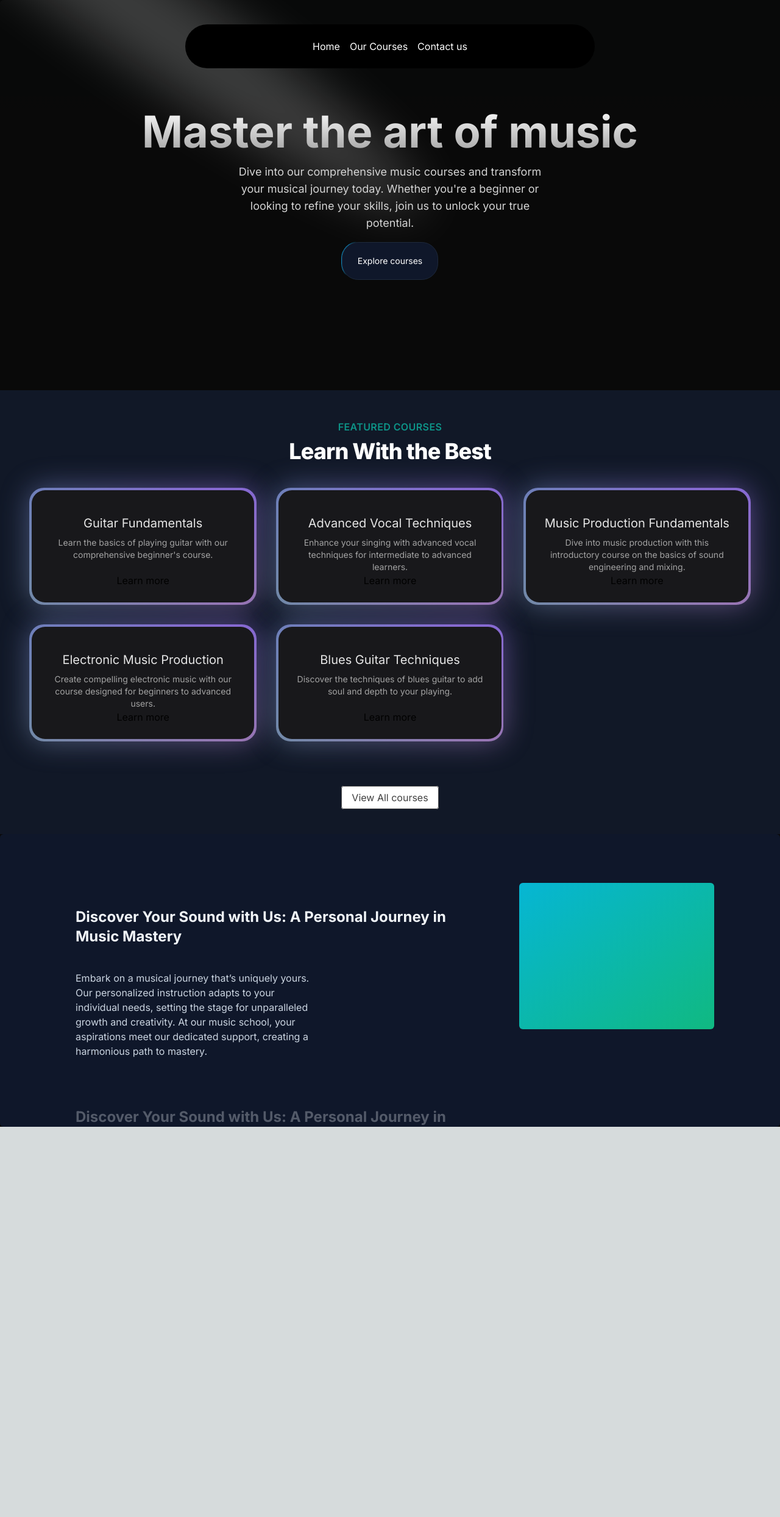
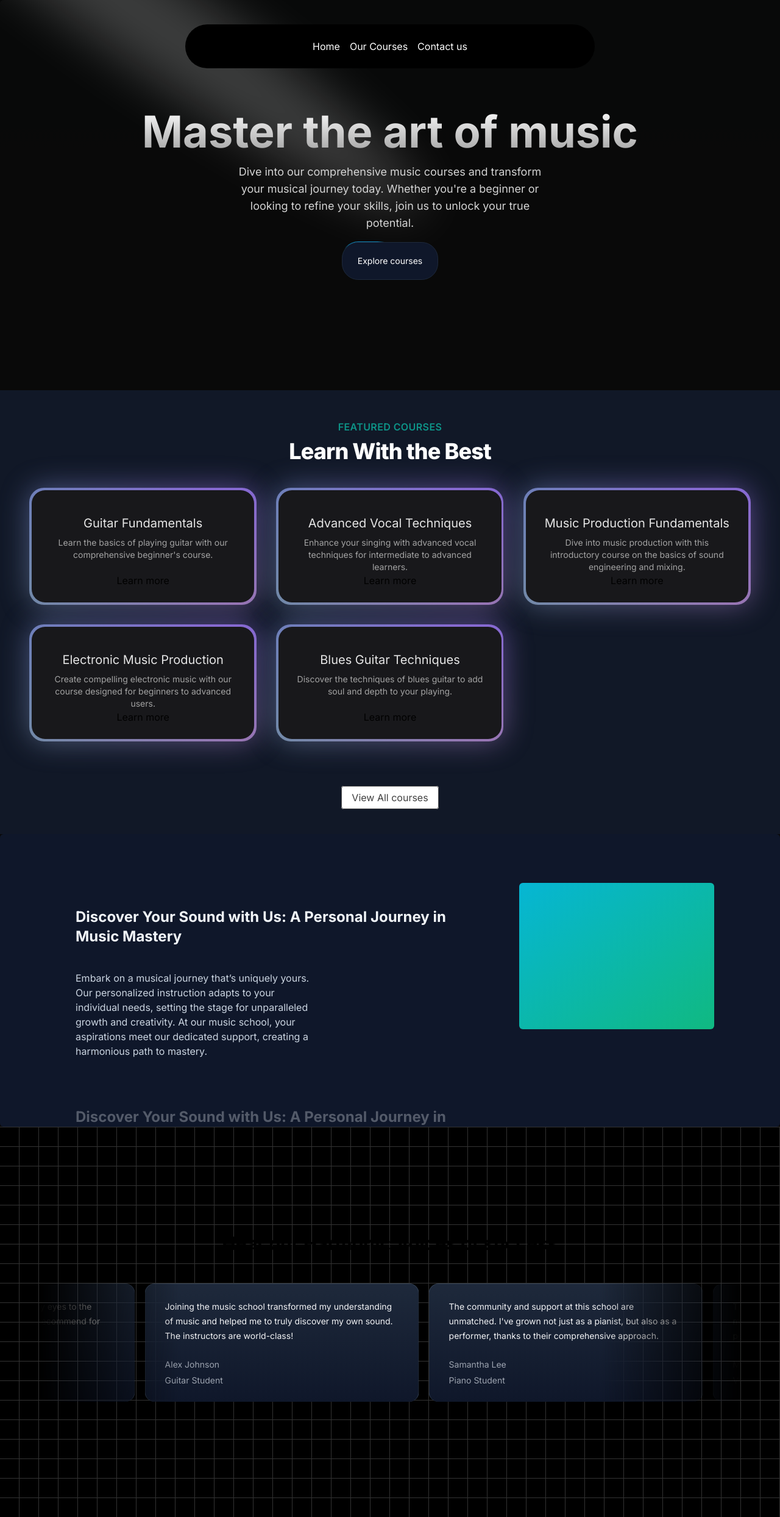
Before and after one commit to iamPankajGhosh/nextjs-project-one, a Next.js app: page / in a window 1280 px wide. Shown: the whole page at 61% size. Before the commit the page ends 1848 px from the top, so only its background shows below. Built offline with nearby package versions, Linux system fonts and the light colour scheme.

Commit message:
add grid background and moving testimonials

```diff
--- a/package.json
+++ b/package.json
@@ -11,6 +11,7 @@
   "dependencies": {
     "clsx": "^2.1.0",
     "framer-motion": "^11.0.25",
+    "mini-svg-data-uri": "^1.4.4",
     "next": "14.1.4",
     "react": "^18",
     "react-dom": "^18",
--- a/src/app/page.tsx
+++ b/src/app/page.tsx
@@ -1,5 +1,6 @@
 import FeaturedCourses from "@/components/FeaturedCourses";
 import HeroSection from "@/components/HeroSection";
+import MusicSchoolTestimonials from "@/components/MusicSchoolTestimonials";
 import WhyChooseUs from "@/components/WhyChooseUs";
 
 export default function Home() {
@@ -8,6 +9,7 @@
       <HeroSection/>
       <FeaturedCourses/>
       <WhyChooseUs/>
+      <MusicSchoolTestimonials/>
     </main>
   );
 }
--- /dev/null
+++ b/src/components/MusicSchoolTestimonials.tsx
@@ -0,0 +1,56 @@
+"use client";
+import { InfiniteMovingCards } from "./ui/infinite-moving-cards";
+
+const musicSchoolTestimonials = [
+  {
+    quote:
+      "Joining the music school transformed my understanding of music and helped me to truly discover my own sound. The instructors are world-class!",
+    name: "Alex Johnson",
+    title: "Guitar Student",
+  },
+  {
+    quote:
+      "The community and support at this school are unmatched. I've grown not just as a pianist, but also as a performer, thanks to their comprehensive approach.",
+    name: "Samantha Lee",
+    title: "Piano Student",
+  },
+  {
+    quote:
+      "This school offered me the tools and confidence to take my singing to the next level. I'm endlessly grateful for the personalized coaching.",
+    name: "Michael Chen",
+    title: "Vocal Student",
+  },
+  {
+    quote:
+      "As a violinist, finding the right mentor can be challenging, but this school matched me with a teacher who truly understands my goals and challenges.",
+    name: "Emily Taylor",
+    title: "Violin Student",
+  },
+  {
+    quote:
+      "The production courses here opened my eyes to the intricacies of music production. Highly recommend for any aspiring producers!",
+    name: "Chris Morales",
+    title: "Music Production Student",
+  },
+];
+
+function MusicSchoolTestimonials() {
+  return (
+    <div className="h-[40rem] w-full dark:bg-black dark:bg-grid-white/[0.2] relative flex flex-col items-center justify-center overflow-hidden">
+      <h2 className="text-3xl font-bold text-center mb-8 z-10">
+        Hear our Harmony: Voices of success
+      </h2>
+      <div className="flex justify-center w-full overflow-hidden px-4 sm:px-6 lg:px-8">
+        <div className="w-full max-w-6xl">
+          <InfiniteMovingCards
+            items={musicSchoolTestimonials}
+            direction="right"
+            speed="slow"
+          />
+        </div>
+      </div>
+    </div>
+  );
+}
+
+export default MusicSchoolTestimonials;
--- /dev/null
+++ b/src/components/ui/infinite-moving-cards.tsx
@@ -0,0 +1,121 @@
+"use client";
+
+import { cn } from "@/utils/cn";
+import React, { useEffect, useState } from "react";
+
+export const InfiniteMovingCards = ({
+  items,
+  direction = "left",
+  speed = "fast",
+  pauseOnHover = true,
+  className,
+}: {
+  items: {
+    quote: string;
+    name: string;
+    title: string;
+  }[];
+  direction?: "left" | "right";
+  speed?: "fast" | "normal" | "slow";
+  pauseOnHover?: boolean;
+  className?: string;
+}) => {
+  const containerRef = React.useRef<HTMLDivElement>(null);
+  const scrollerRef = React.useRef<HTMLUListElement>(null);
+
+  useEffect(() => {
+    addAnimation();
+  }, []);
+  const [start, setStart] = useState(false);
+  function addAnimation() {
+    if (containerRef.current && scrollerRef.current) {
+      const scrollerContent = Array.from(scrollerRef.current.children);
+
+      scrollerContent.forEach((item) => {
+        const duplicatedItem = item.cloneNode(true);
+        if (scrollerRef.current) {
+          scrollerRef.current.appendChild(duplicatedItem);
+        }
+      });
+
+      getDirection();
+      getSpeed();
+      setStart(true);
+    }
+  }
+  const getDirection = () => {
+    if (containerRef.current) {
+      if (direction === "left") {
+        containerRef.current.style.setProperty(
+          "--animation-direction",
+          "forwards"
+        );
+      } else {
+        containerRef.current.style.setProperty(
+          "--animation-direction",
+          "reverse"
+        );
+      }
+    }
+  };
+  const getSpeed = () => {
+    if (containerRef.current) {
+      if (speed === "fast") {
+        containerRef.current.style.setProperty("--animation-duration", "20s");
+      } else if (speed === "normal") {
+        containerRef.current.style.setProperty("--animation-duration", "40s");
+      } else {
+        containerRef.current.style.setProperty("--animation-duration", "80s");
+      }
+    }
+  };
+  return (
+    <div
+      ref={containerRef}
+      className={cn(
+        "scroller relative z-20  max-w-7xl overflow-hidden  [mask-image:linear-gradient(to_right,transparent,white_20%,white_80%,transparent)]",
+        className
+      )}
+    >
+      <ul
+        ref={scrollerRef}
+        className={cn(
+          " flex min-w-full shrink-0 gap-4 py-4 w-max flex-nowrap",
+          start && "animate-scroll ",
+          pauseOnHover && "hover:[animation-play-state:paused]"
+        )}
+      >
+        {items.map((item, idx) => (
+          <li
+            className="w-[350px] max-w-full relative rounded-2xl border border-b-0 flex-shrink-0 border-slate-700 px-8 py-6 md:w-[450px]"
+            style={{
+              background:
+                "linear-gradient(180deg, var(--slate-800), var(--slate-900)",
+            }}
+            key={item.name}
+          >
+            <blockquote>
+              <div
+                aria-hidden="true"
+                className="user-select-none -z-1 pointer-events-none absolute -left-0.5 -top-0.5 h-[calc(100%_+_4px)] w-[calc(100%_+_4px)]"
+              ></div>
+              <span className=" relative z-20 text-sm leading-[1.6] text-gray-100 font-normal">
+                {item.quote}
+              </span>
+              <div className="relative z-20 mt-6 flex flex-row items-center">
+                <span className="flex flex-col gap-1">
+                  <span className=" text-sm leading-[1.6] text-gray-400 font-normal">
+                    {item.name}
+                  </span>
+                  <span className=" text-sm leading-[1.6] text-gray-400 font-normal">
+                    {item.title}
+                  </span>
+                </span>
+              </div>
+            </blockquote>
+          </li>
+        ))}
+      </ul>
+    </div>
+  );
+};
--- a/tailwind.config.ts
+++ b/tailwind.config.ts
@@ -1,5 +1,6 @@
 import type { Config } from "tailwindcss";
 const defaultTheme = require("tailwindcss/defaultTheme");
+const svgToDataUri = require("mini-svg-data-uri");
 const colors = require("tailwindcss/colors");
 const {
   default: flattenColorPalette,
@@ -21,6 +22,8 @@
       },
       animation: {
         spotlight: "spotlight 2s ease .75s 1 forwards",
+        scroll:
+          "scroll var(--animation-duration, 40s) var(--animation-direction, forwards) linear infinite",
       },
       keyframes: {
         spotlight: {
@@ -33,12 +36,15 @@
             transform: "translate(-50%,-40%) scale(1)",
           },
         },
+        scroll: {
+          to: {
+            transform: "translate(calc(-50% - 0.5rem))",
+          },
+        },
       },
     },
   },
-  plugins: [
-    addVariablesForColors,
-  ],
+  plugins: [addVariablesForColors, addSvgPatterns],
 };
 export default config;
 
@@ -52,3 +58,26 @@
     ":root": newVars,
   });
 }
+
+function addSvgPatterns({ matchUtilities, theme }: any) {
+  matchUtilities(
+    {
+      "bg-grid": (value: any) => ({
+        backgroundImage: `url("${svgToDataUri(
+          `<svg xmlns="http://www.w3.org/2000/svg" viewBox="0 0 32 32" width="32" height="32" fill="none" stroke="${value}"><path d="M0 .5H31.5V32"/></svg>`
+        )}")`,
+      }),
+      "bg-grid-small": (value: any) => ({
+        backgroundImage: `url("${svgToDataUri(
+          `<svg xmlns="http://www.w3.org/2000/svg" viewBox="0 0 32 32" width="8" height="8" fill="none" stroke="${value}"><path d="M0 .5H31.5V32"/></svg>`
+        )}")`,
+      }),
+      "bg-dot": (value: any) => ({
+        backgroundImage: `url("${svgToDataUri(
+          `<svg xmlns="http://www.w3.org/2000/svg" viewBox="0 0 32 32" width="16" height="16" fill="none"><circle fill="${value}" id="pattern-circle" cx="10" cy="10" r="1.6257413380501518"></circle></svg>`
+        )}")`,
+      }),
+    },
+    { values: flattenColorPalette(theme("backgroundColor")), type: "color" }
+  );
+}
```
Also changed, not shown: 1 other file (tests, documents, lock files or other folders).
